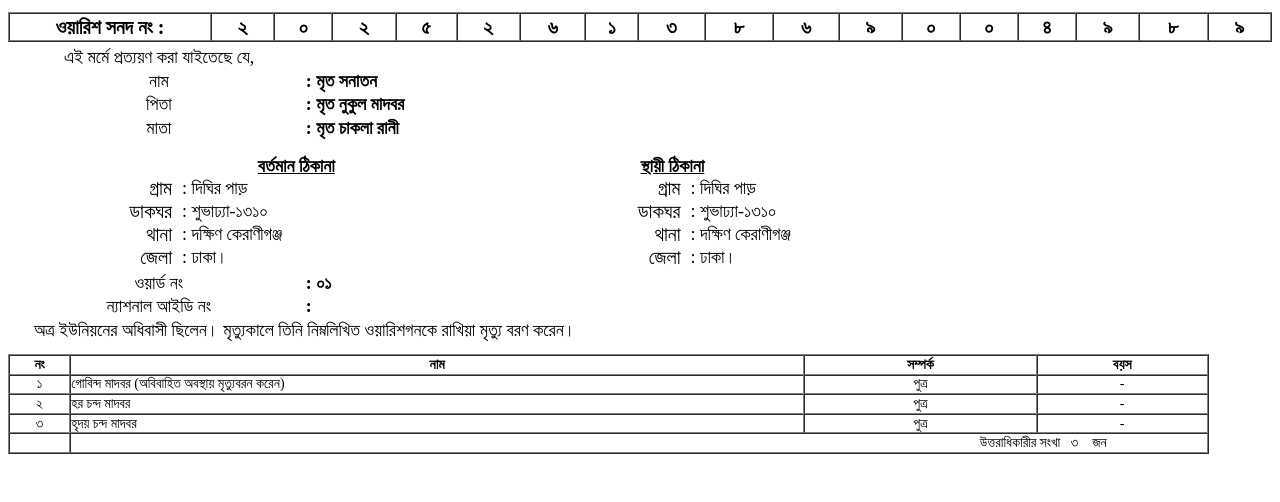
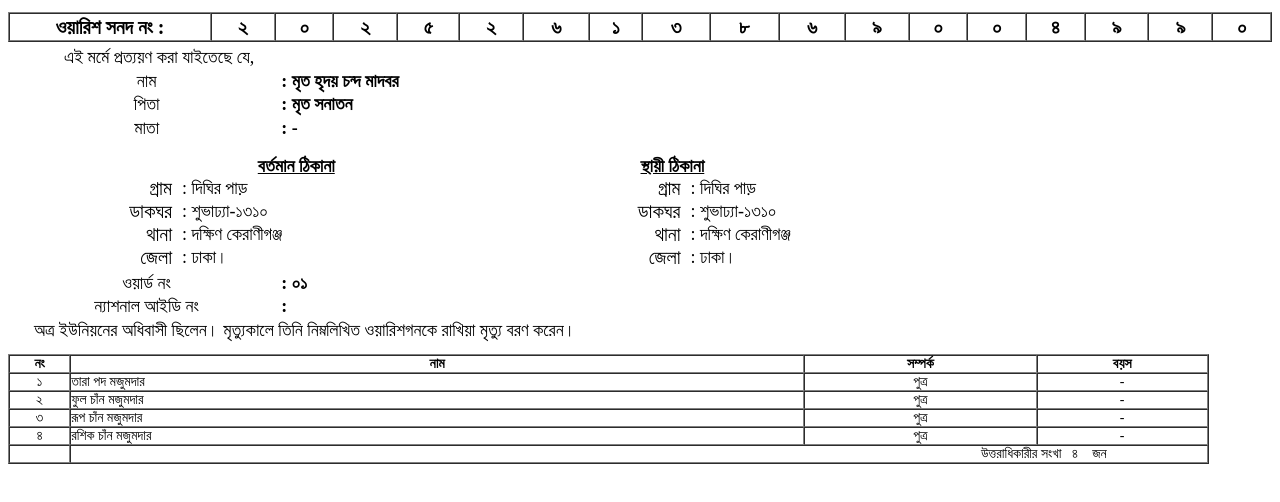
Before and after one commit to suvaddaup/index.php-onlinetrack-warish_onosondan-tid-20243613860004990, a plain HTML site: page index.html in a window 1280 px wide. Shown: the part 178-680 px from the top of the page. Drawn offline with Linux system fonts and the light colour scheme.

Commit message:
Update index.html

```diff
--- a/index.html
+++ b/index.html
@@ -63,9 +63,9 @@
 
 				<td style="text-align:center; font-weight:bold; font-size:20px;">৯</td>
 
-				<td style="text-align:center; font-weight:bold; font-size:20px;">৮</td>
+				<td style="text-align:center; font-weight:bold; font-size:20px;">৯</td>
 
-				<td style="text-align:center; font-weight:bold; font-size:20px;">৯</td>
+				<td style="text-align:center; font-weight:bold; font-size:20px;">০</td>
 							</tr>
 		</table>
 
@@ -75,19 +75,19 @@
 				</tr>
 				<tr>
 					<td  style="font-size:18px; text-align:center; font-color:black; ">নাম   </td>
-					<td><font style="font-size:18px;  font-weight:bold;">: মৃত সনাতন  </font></td>
+					<td><font style="font-size:18px;  font-weight:bold;">: মৃত হৃদয় চন্দ মাদবর  </font></td>
 					<td></td>
 					<td></td>
 				</tr>
 				<tr>
 					<td  style="font-size:18px; text-align:center; ">পিতা </td>
-					<td><font style="font-size:18px;  font-weight:bold;">: মৃত নুকুল মাদবর </font></td>
+					<td><font style="font-size:18px;  font-weight:bold;">: মৃত সনাতন </font></td>
 					<td></td>
 					<td></td>
 				</tr>
 				<tr>
 					<td  style="font-size:18px; text-align:center;">মাতা </td>
-					<td><font style="font-size:18px;  font-weight:bold;">: মৃত চাকলা রানী </font></td>
+					<td><font style="font-size:18px;  font-weight:bold;">: - </font></td>
 					<td></td>
 					<td></td>
 				</tr>
@@ -169,25 +169,32 @@
 </tr>
 								<tr>
 						<td style="text-align:center;">১</td>
-						<td style=""> গোবিন্দ মাদবর (অবিবাহিত অবস্থায় মৃত্যুবরন করেন)</td>
+						<td style=""> তারা পদ মজুমদার</td>
 						<td style="text-align:center;">পুত্র</td>
 						<td style="text-align:center;" >-</td>
 			</tr>
 								<tr>
 						<td style="text-align:center;">২</td>
-						<td style=""> হর চন্দ মাদবর</td>
+						<td style=""> ফুল চাঁন মজুমদার</td>
 						<td style="text-align:center;">পুত্র</td>
 						<td style="text-align:center;" >-</td>
 						</tr>
 								<tr>
 						<td style="text-align:center;">৩</td>
-						<td style=""> হৃদয় চন্দ মাদবর</td>
+						<td style=""> রূপ চাঁন মজুমদার</td>
+						<td style="text-align:center;">পুত্র</td>
+						<td style="text-align:center;" >-</td>
+
+						</tr>
+								<tr>
+						<td style="text-align:center;">৪</td>
+						<td style=""> রশিক চাঁন মজুমদার</td>
 						<td style="text-align:center;">পুত্র</td>
 						<td style="text-align:center;" >-</td>
 					</tr>
 															<tr>
 					 <td></td>
-					 <td colspan='3' style="text-align:right;padding-right:100px;">উত্তরাধিকারীর সংখা <span id=''>&nbsp;&nbsp;৩&nbsp;&nbsp;</span>&nbsp;&nbsp;জন</td>
+					 <td colspan='3' style="text-align:right;padding-right:100px;">উত্তরাধিকারীর সংখা <span id=''>&nbsp;&nbsp;৪&nbsp;&nbsp;</span>&nbsp;&nbsp;জন</td>
 					</tr>
 
 
```
